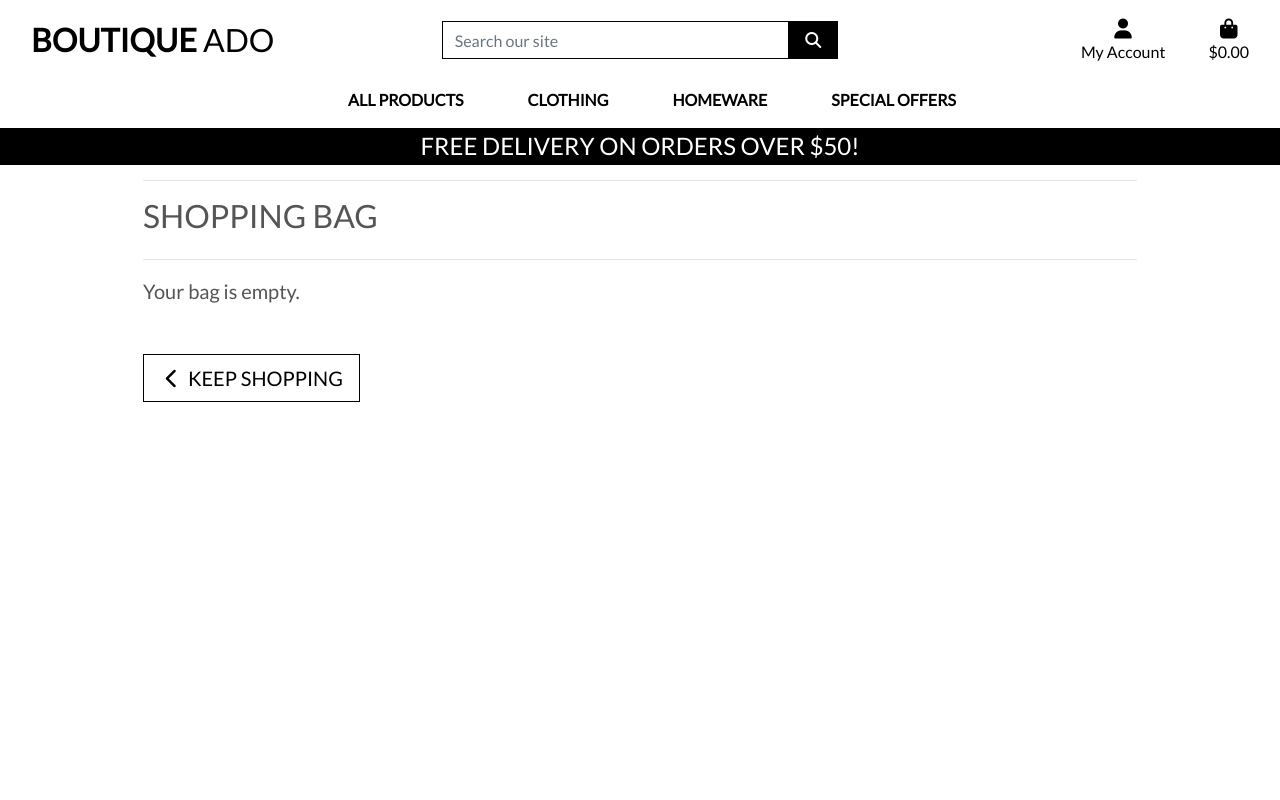
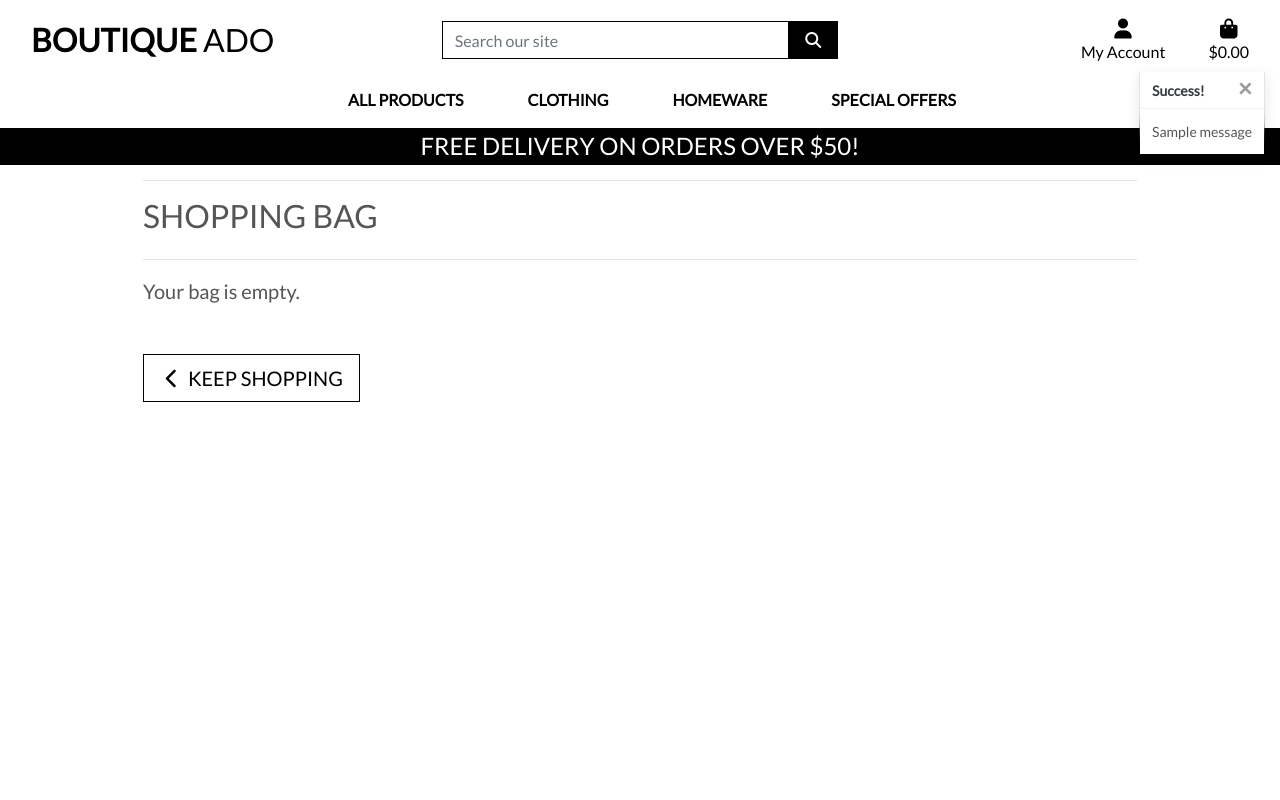
Before and after one commit to AlrxDaley/ecommerce-website, a Django app: page /bag/ in a window 1280 px wide. Run offline with Django 3.2, Linux system fonts and the light colour scheme; tables that the repository leaves empty hold one stand-in row (values such as "Sample post"); one stand-in notice (Sample message) is shown; some libraries are stand-ins or nearby versions.

Commit message:
Added toasts

```diff
--- a/bag/templates/bag/bag.html
+++ b/bag/templates/bag/bag.html
@@ -1,5 +1,6 @@
 {% extends "base.html" %}
 {% load static %}
+{% load bag_tools %}
 
 {% block page_header %}
     <div class="container header-container">
@@ -46,10 +47,10 @@
                                         <p class="my-0 small text-muted">SKU: {{ item.product.sku|upper }}</p>
                                     </td>
                                     <td class="py-3">
-                                        <p class="my-0">${{ item.product.price }}</p>
+                                        <p class="my-0">${{ item.product.price}}</p>
                                     </td>
                                     <td class="py-3 w-25">
-                                        <form class="form update-form" method="POST" action="">
+                                        <form class="form update-form" method="POST" action="{% url 'adjust_bag' item.item_id %}">
                                             {% csrf_token %}
                                             <div class="form-group">
                                                 <div class="input-group">
@@ -80,10 +81,10 @@
                                             </div>
                                         </form>
                                         <a class="update-link text-info"><small>Update</small></a>
-                                        <a class="remove-item text-danger float-right" id="remove_{{ item.item_id }}" data-size="{{ item.size }}"><small>Remove</small></a>
+                                        <a class="remove-item text-danger float-right" id="remove_{{ item.item_id }}" data-product_size="{{ item.size }}"><small>Remove</small></a>
                                     </td>
                                     <td class="py-3">
-                                        <p class="my-0">${{ item.product.price }}</p>
+                                        <p class="my-0">${{ item.product.price  | calc_subtotal:item.quantity }}</p>
                                     </td>
                                 </tr>
                             {% endfor %}
@@ -146,9 +147,9 @@
     $('.remove-item').click(function(e) {
         var csrfToken = "{{ csrf_token }}";
         var itemId = $(this).attr('id').split('remove_')[1];
-        var size = $(this).data('size');
-        var url = `/bag/remove/${itemId}`;
-        var data = {'csrfmiddlewaretoken': csrfToken, 'size': size};
+        var size = $(this).data('product_size');
+        var url = `/bag/remove/${itemId}/`;
+        var data = {'csrfmiddlewaretoken': csrfToken, 'product_size': size};
 
         $.post(url, data)
          .done(function() {
--- a/bag/urls.py
+++ b/bag/urls.py
@@ -4,4 +4,6 @@ from . import views
 urlpatterns = [
     path('', views.view_bag, name='view_bag'),
     path('add/<item_id>/', views.add_to_bag, name='add_to_bag'),
+    path('adjust/<item_id>/', views.adjust_bag, name='adjust_bag'),
+    path('remove/<item_id>/', views.remove_from_bag, name='remove_from_bag'),
 ]
--- a/bag/views.py
+++ b/bag/views.py
@@ -1,4 +1,8 @@
-from django.shortcuts import render, redirect
+from itertools import product
+from django.http import HttpResponse
+from django.shortcuts import render, redirect, reverse
+from products.models import Product
+from django.contrib import messages
 
 # Create your views here.
 
@@ -10,6 +14,7 @@ def view_bag(request):
 def add_to_bag(request, item_id):
     """ Add a quantity of the specified product to the shopping bag """
 
+    product = Product.objects.get(pk=item_id)
     quantity = int(request.POST.get('quantity'))
     redirect_url = request.POST.get('redirect_url')
     size = None
@@ -30,6 +35,56 @@ def add_to_bag(request, item_id):
             bag[item_id] += quantity
         else:
             bag[item_id] = quantity
+            messages.success(request, f'Added {product.name} to your bag')
 
     request.session['bag'] = bag
     return redirect(redirect_url)
+
+
+def adjust_bag (request, item_id):
+    """ Add a quantity of the specified product to the shopping bag """
+
+    quantity = int(request.POST.get('quantity'))
+    size = None
+    if 'product_size' in request.POST:
+        size = request.POST['product_size']
+    bag = request.session.get('bag', {})
+
+    if size:
+        if item_id in list(bag.keys()):
+            if quantity > 0:
+                bag[item_id]['items_by_size'][size] = quantity
+            else:
+                del bag[item_id]['items_by_size'][size]
+                if not bag[item_id]['items_by_size']:
+                    bag.pop(item_id)
+    else:
+        if quantity > 0:
+            bag[item_id] = quantity
+        else:
+            bag.pop(item_id)
+
+    request.session['bag'] = bag
+    return redirect(reverse('view_bag'))
+
+def remove_from_bag (request, item_id):
+    """ Add a quantity of the specified product to the shopping bag """
+
+    try:
+        size = None
+        if 'product_size' in request.POST:
+            size = request.POST['product_size']
+        bag = request.session.get('bag', {})
+
+        if size:
+            del bag[item_id]['items_by_size'][size]
+            if not bag[item_id]['items_by_size']:
+                bag.pop(item_id)
+        else:
+            bag.pop(item_id)
+
+        request.session['bag'] = bag
+        return HttpResponse(status = 200)
+
+    except Exception as e:
+        return HttpResponse(status = 500)
--- a/boutique_ado/settings.py
+++ b/boutique_ado/settings.py
@@ -78,6 +78,8 @@ TEMPLATES = [
     },
 ]
 
+MESSAGE_STORAGE = 'django.contrib.messages.storage.session.SessionStorage'
+
 AUTHENTICATION_BACKENDS = (
     # Needed to login by username in Django admin, regardless of `allauth`
     'django.contrib.auth.backends.ModelBackend',
--- a/static/css/base.css
+++ b/static/css/base.css
@@ -102,6 +102,21 @@ a.category-badge > span.badge:hover {
     cursor: pointer;
 }
 
+.message-container{
+    position: fixed;
+    top: 72px;
+    right: 15px;
+    z-index: 99999999999;
+}
+
+.custom-toast{
+    overflow: visible;
+}
+
+.taost-capper{
+    height: 2px;
+}
+
 /* -------------------------------- Media Queries */
 
 /* Slightly larger container on xl screens */
--- a/templates/base.html
+++ b/templates/base.html
@@ -24,7 +24,7 @@
 
     {% block corejs %}
         <script src="https://kit.fontawesome.com/e9c73d7092.js" crossorigin="anonymous"></script>
-        <script src="https://code.jquery.com/jquery-3.4.1.slim.min.js" integrity="sha384-J6qa4849blE2+poT4WnyKhv5vZF5SrPo0iEjwBvKU7imGFAV0wwj1yYfoRSJoZ+n" crossorigin="anonymous"></script>
+        <script src="https://code.jquery.com/jquery-3.4.1.min.js" integrity="sha256-CSXorXvZcTkaix6Yvo6HppcZGetbYMGWSFlBw8HfCJo=" crossorigin="anonymous"></script>
         <script src="https://cdn.jsdelivr.net/npm/popper.js@1.16.0/dist/umd/popper.min.js" integrity="sha384-Q6E9RHvbIyZFJoft+2mJbHaEWldlvI9IOYy5n3zV9zzTtmI3UksdQRVvoxMfooAo" crossorigin="anonymous"></script>
         <script src="https://stackpath.bootstrapcdn.com/bootstrap/4.4.1/js/bootstrap.min.js" integrity="sha384-wfSDF2E50Y2D1uUdj0O3uMBJnjuUD4Ih7YwaYd1iqfktj0Uod8GCExl3Og8ifwB6" crossorigin="anonymous"></script>
     {% endblock %}
@@ -112,7 +112,21 @@
     </header>
 
     {% if messages %}
-        <div class="message-container"></div>
+        <div class="message-container">
+            {%for message in messages%}
+                {% with message.level as level %}
+                    {% if level == 40 %}
+                        {% include 'includes/toasts/toast_error.html' %}
+                    {% elif level == 30 %}
+                        {% include 'includes/toasts/toast_warning.html' %}
+                    {% elif level == 25 %}
+                        {% include 'includes/toasts/toast_success.html' %}
+                    {% else %}
+                        {% include 'includes/toasts/toast_info.html' %}
+                    {% endif %}
+                {%endwith%}
+            {%endfor%}
+        </div>
     {% endif %}
 
     {% block page_header %}
@@ -122,6 +136,9 @@
     {% endblock %}
 
     {% block postloadjs %}
+    <script type="text/javascript">
+        $('.toast').toast('show');
+    </script>
     {% endblock %}
 
 
--- /dev/null
+++ b/templates/includes/toasts/toast_success.html
@@ -0,0 +1,13 @@
+<div class="toast custom-toast rounded-0 border-top-0" data-autohide="false">
+    <div class="arrow-up arrow-success"></div>
+    <div class="w-100 toast-capper bg-success"></div>
+    <div class="toast-header bg-white text-dark">
+        <strong class="mr-auto">Success!</strong>
+        <button type="button" class="ml-2 mb-1 close text-dark" data-dismiss="toast" aria-label="Close">
+            <span aria-hidden="true">&times;</span>
+        </button>
+    </div>
+    <div class="toast-body bg-white">
+        {{ message }}
+    </div>
+</div>
```
Also changed, not shown: bag/templatetags/bag_tools.py (added, +7 -0 lines), templates/includes/toasts/toast_error.html (added, +13 -0 lines), templates/includes/toasts/toast_info.html (added, +13 -0 lines), templates/includes/toasts/toast_warning.html (added, +13 -0 lines), bag/templatetags/init.py (added).
